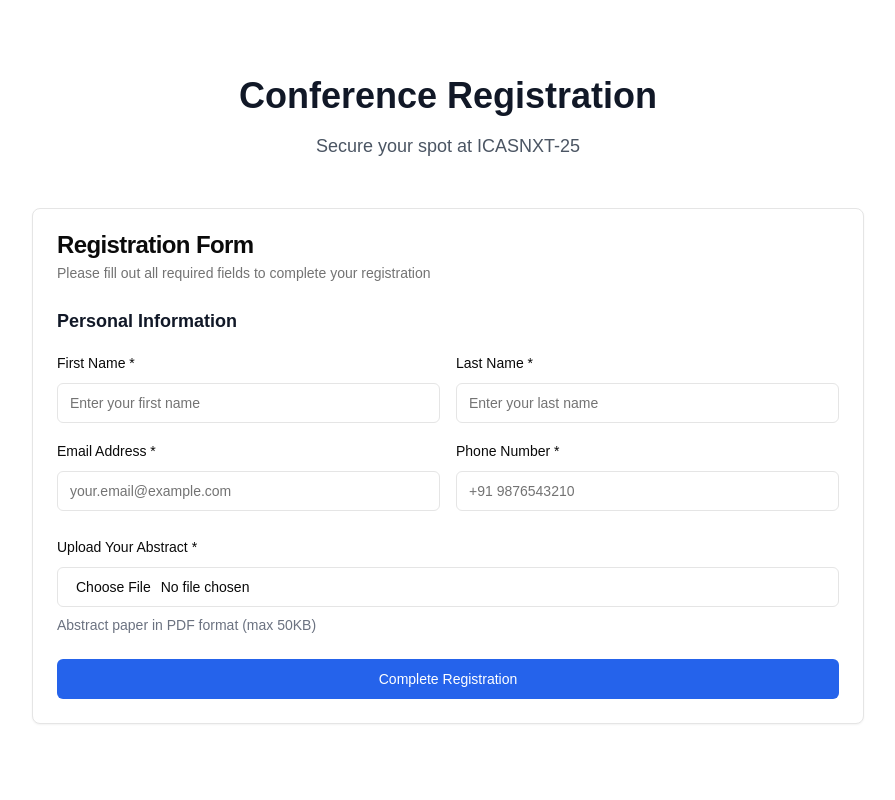
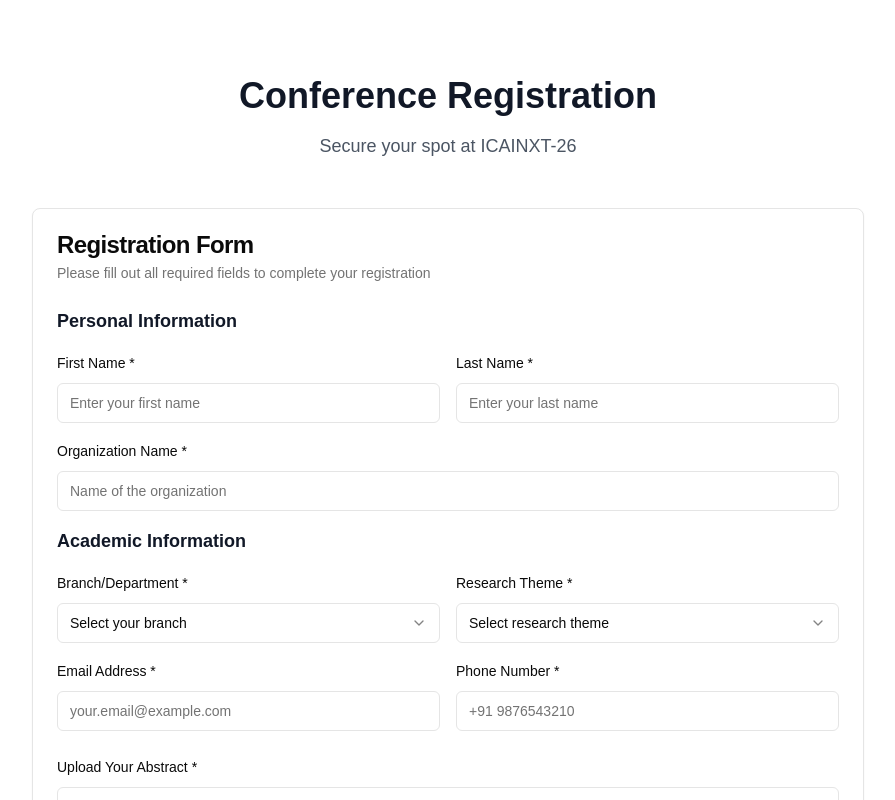
Before and after one commit to Shivaram-025/ConferenceRegistration, a Next.js app: page / in a window 1280 px wide. Shown: the part 1680-2480 px from the top of the page, without its empty margins (192-1087 px from the left). Built offline with nearby package versions, Linux system fonts and the light colour scheme.

Commit message:
fields added

```diff
--- a/app/api/models/Registration.js
+++ b/app/api/models/Registration.js
@@ -60,6 +60,9 @@ import mongoose from 'mongoose';
 const registrationSchema = new mongoose.Schema({
   firstName: { type: String, required: true },
   lastName: { type: String, required: true },
+  organization: {type: String, required: true},
+  branch: {type: String, required: true},
+  theme: {type: String, required: true},
   email: {
     type: String,
     required: true,
--- a/app/api/register/route.js
+++ b/app/api/register/route.js
@@ -203,12 +203,15 @@ export async function POST(request) {
     // Extract form data
     const firstName = formData.get('firstName');
     const lastName = formData.get('lastName');
+    const organization = formData.get('organization');
+    const branch = formData.get('branch');
+    const theme = formData.get('theme');
     const email = formData.get('email');
     const phone = formData.get('phone');
     const file = formData.get('file');
 
     // Validate required fields
-    if (!firstName || !lastName || !email || !phone || !file) {
+    if (!firstName || !lastName || !organization || !branch || !theme || !email || !phone || !file) {
       return NextResponse.json({
         success: false,
         message: 'All fields including the PDF file are required'
@@ -239,6 +242,9 @@ export async function POST(request) {
       html: `
         <h1>New Registration</h1>
         <p><strong>Name:</strong> ${firstName} ${lastName}</p>
+        <p><strong>Organization:</strong> ${organization}</p>
+        <p><strong>Branch:</strong> ${branch}</p>
+        <p><strong>Theme:</strong> ${theme}</p>
         <p><strong>Email:</strong> ${email}</p>
         <p><strong>Phone:</strong> ${phone}</p>
         <p><strong>PDF Preview:</strong></p>
--- a/app/page.tsx
+++ b/app/page.tsx
@@ -3,6 +3,7 @@ import { Button } from "@/components/ui/button";
 import { Card, CardContent, CardDescription, CardHeader, CardTitle } from "@/components/ui/card";
 import { Input } from "@/components/ui/input";
 import { Label } from "@/components/ui/label";
+import { Select, SelectContent, SelectItem, SelectTrigger, SelectValue } from "@/components/ui/select";
 import { Bell, Calendar, CalendarDays, FileText, Globe, MapPin, Users } from "lucide-react";
 import Link from "next/link";
 import { ChangeEvent, FormEvent, useEffect, useState } from 'react';
@@ -10,6 +11,9 @@ import { ChangeEvent, FormEvent, useEffect, useState } from 'react';
 interface FormData {
   firstName: string;
   lastName: string;
+  organization: string;
+  branch: string;
+  theme: string;
   email: string;
   phone: string;
   fileUpload: File | null;
@@ -20,10 +24,38 @@ interface SubmitMessage {
   message: string;
 }
 
+const branches = [
+  "Computer Science & Engineering",
+  "Electronics & Communication Engineering",
+  "Mechanical Engineering",
+  "Civil Engineering",
+]
+
+const themes = [
+  "AI Applications in Healthcare, Agriculture & Education",
+  "AI E-Governance",
+  "Advanced Communication systems and Image Processing",
+  "Advanced Computing & Networking",
+  "Advanced Manufacturing and Operations Technologies",
+  "Artificial Intelligence & Data Science",
+  "Business Management, Business Analytics & Sustainable Management Practices",
+  "Cloud Computing",
+  "Construction and Management Technologies",
+  "Cybersecurity",
+  "Energy, Sustainability & Climate Change",
+  "Materials, Rare-earth & Critical Minerals",
+  "Robotics & Automation",
+  "Smart Cities & Mobility",
+  "VLSI Design & Embedded Systems"
+]
+
 export default function ConferenceRegistration() {
   const [formData, setFormData] = useState<FormData>({
     firstName: '',
     lastName: '',
+    organization: '',
+    branch: '',
+    theme: '',
     email: '',
     phone: '',
     fileUpload: null,
@@ -100,7 +132,7 @@ export default function ConferenceRegistration() {
     setSubmitMessage({ type: '', message: '' });
 
     // Validate required fields
-    if (!formData.firstName || !formData.lastName || !formData.email || !formData.phone || !formData.fileUpload) {
+    if (!formData.firstName || !formData.lastName || !formData.organization || !formData.branch || !formData.theme || !formData.email || !formData.phone || !formData.fileUpload) {
       setSubmitMessage({
         type: 'error',
         message: 'All fields are required'
@@ -123,6 +155,9 @@ export default function ConferenceRegistration() {
       const formDataToSend = new FormData();
       formDataToSend.append('firstName', formData.firstName);
       formDataToSend.append('lastName', formData.lastName);
+      formDataToSend.append('organization', formData.organization);
+      formDataToSend.append('branch', formData.branch);
+      formDataToSend.append('theme', formData.theme);
       formDataToSend.append('email', formData.email);
       formDataToSend.append('phone', formData.phone);
       formDataToSend.append('file', formData.fileUpload);
@@ -141,13 +176,16 @@ export default function ConferenceRegistration() {
       if (result.success) {
         setSubmitMessage({
           type: 'success',
-          message: 'Registration successful!'
+          message: 'Registration successful!\nShortlisted abstracts will receive an email regarding paper submission soon'
         });
 
         // Reset form
         setFormData({
           firstName: '',
           lastName: '',
+          organization: '',
+          branch: '',
+          theme: '',
           email: '',
           phone: '',
           fileUpload: null,
@@ -178,7 +216,7 @@ export default function ConferenceRegistration() {
           isScrolled ? "bg-white/95 backdrop-blur-md shadow-lg border-b" : "bg-white shadow-sm border-b"
         }`}
       >
-        <div className="max-w-7xl mx-auto px-4 sm:px-6 lg:px-8">
+        <div className="max-w-9xl mx-auto px-4 sm:px-6 lg:px-8">
           <div
             className={`flex justify-between items-center transition-all duration-300 ${isScrolled ? "py-3" : "py-4"}`}
           >
@@ -258,7 +296,9 @@ export default function ConferenceRegistration() {
               </div>
               <div className="flex items-center text-blue-100 bg-white/10 backdrop-blur-sm rounded-lg px-4 py-2">
                 <MapPin className="h-5 w-5 mr-2" />
-                <span className="font-medium">AIEMS, Bengaluru</span>
+                <a href="https://maps.app.goo.gl/bQ4wM83wGDgEpJKz5" target="blank">
+                  <span className="font-medium">AIEMS, Bengaluru</span>
+                </a>
               </div>
             </div>
             <div className="flex flex-col sm:flex-row gap-4 justify-center">
@@ -394,7 +434,7 @@ export default function ConferenceRegistration() {
         <div className="max-w-4xl mx-auto px-4 sm:px-6 lg:px-8">
           <div className="text-center mb-12">
             <h2 className="text-3xl md:text-4xl font-bold text-gray-900 mb-4">Conference Registration</h2>
-            <p className="text-lg text-gray-600">Secure your spot at ICASNXT-25</p>
+            <p className="text-lg text-gray-600">Secure your spot at ICAINXT-26</p>
           </div>
 
           <Card>
@@ -413,18 +453,6 @@ export default function ConferenceRegistration() {
                 </div>
               )}
               <form className="space-y-6" onSubmit={handleSubmit}>
-                {/*Organization Name*/}
-                {/* <div className="space-y-2">
-                      <Label htmlFor="phone">Organization Name *</Label>
-                      <Input
-                        id="organization"
-                        type="tel"
-                        placeholder="Name of the organization"
-                        required
-                        value={formData.phone}
-                        onChange={handleChange}
-                      />
-                </div> */}
                 {/* Personal Information */}
                 <div className="space-y-4">
                   <h3 className="text-lg font-semibold text-gray-900">Personal Information</h3>
@@ -450,7 +478,69 @@ export default function ConferenceRegistration() {
                       />
                     </div>
                   </div>
+
+                  {/*Organization Name*/}
+                  <div className="space-y-2">
+                      <Label htmlFor="phone">Organization Name *</Label>
+                      <Input
+                        id="organization"
+                        placeholder="Name of the organization"
+                        required
+                        value={formData.organization}
+                        onChange={handleChange}
+                      />
+                  </div>
+
+                  {/* Academic Information */}
+                  <div className="space-y-4">
+                    <h3 className="text-lg font-semibold text-gray-900">Academic Information</h3>
+                    <div className="grid md:grid-cols-2 gap-4">
+                      {/* Branch Dropdown */}
+                      <div className="space-y-2">
+                        <Label htmlFor="branch">Branch/Department *</Label>
+                        <Select name="branch"
+                                value={formData.branch}
+                                onValueChange={(value) => setFormData({ ...formData, branch: value })}
+                                required
+                        >
+                          <SelectTrigger>
+                            <SelectValue placeholder="Select your branch" />
+                          </SelectTrigger>
+                          <SelectContent>
+                            {branches.map((branch) => (
+                              <SelectItem key={branch} value={branch}>
+                                {branch}
+                              </SelectItem>
+                            ))}
+                          </SelectContent>
+                        </Select>
+                      </div>
+
+                      {/* Theme Dropdown */}
+                      <div className="space-y-2">
+                        <Label htmlFor="theme">Research Theme *</Label>
+                        <Select name="theme"
+                                value={formData.theme}
+                                onValueChange={(value) => setFormData({...formData, theme: value})}
+                                required
+                        >
+                          <SelectTrigger>
+                            <SelectValue placeholder="Select research theme" />
+                          </SelectTrigger>
+                          <SelectContent>
+                            {themes.map((theme) => (
+                              <SelectItem key={theme} value={theme}>
+                                {theme}
+                              </SelectItem>
+                            ))}
+                          </SelectContent>
+                        </Select>
+                      </div>
+                    </div>
+                  </div>
+
                   <div className="grid md:grid-cols-2 gap-4">
+                    {/*Email Address*/}
                     <div className="space-y-2">
                       <Label htmlFor="email">Email Address *</Label>
                       <Input
@@ -462,6 +552,7 @@ export default function ConferenceRegistration() {
                         onChange={handleChange}
                       />
                     </div>
+                    {/*Phone Number*/}
                     <div className="space-y-2">
                       <Label htmlFor="phone">Phone Number *</Label>
                       <Input
@@ -498,7 +589,7 @@ export default function ConferenceRegistration() {
                   className="w-full bg-blue-600 hover:bg-blue-700 text-white py-3"
                   disabled={isSubmitting}
                 >
-                  {isSubmitting ? 'Processing...' : 'Complete Registration'}
+                  {isSubmitting ? 'Submitting...' : 'Complete Registration'}
                 </Button>
               </form>
             </CardContent>
@@ -517,9 +608,9 @@ export default function ConferenceRegistration() {
             <div>
               <h3 className="text-xl font-bold mb-4">Quick Links</h3>
               <ul className="space-y-2">
-                <li><Link href="#home" className="text-gray-400 hover:text-white">Home</Link></li>
-                <li><Link href="#about-college" className="text-gray-400 hover:text-white">About College</Link></li>
-                <li><Link href="#about-conference" className="text-gray-400 hover:text-white">About Conference</Link></li>
+                <li><Link href="https://international-conference-git-master-simonleo28s-projects.vercel.app/#home" className="text-gray-400 hover:text-white">Home</Link></li>
+                <li><Link href="https://international-conference-git-master-simonleo28s-projects.vercel.app/#about-college" className="text-gray-400 hover:text-white">About College</Link></li>
+                <li><Link href="https://international-conference-git-master-simonleo28s-projects.vercel.app/#about-conference" className="text-gray-400 hover:text-white">About Conference</Link></li>
                 <li><Link href="#speakers" className="text-gray-400 hover:text-white">Speakers</Link></li>
                 <li><a href="#register" className="text-gray-400 hover:text-white">Register</a></li>
               </ul>
```
